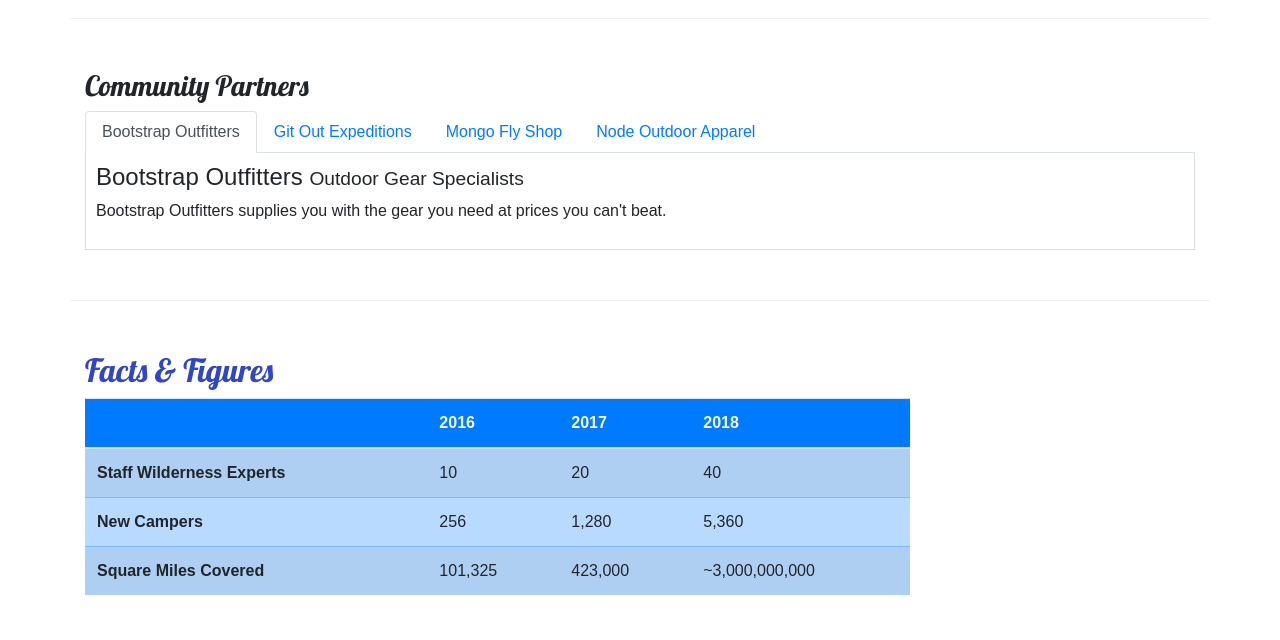
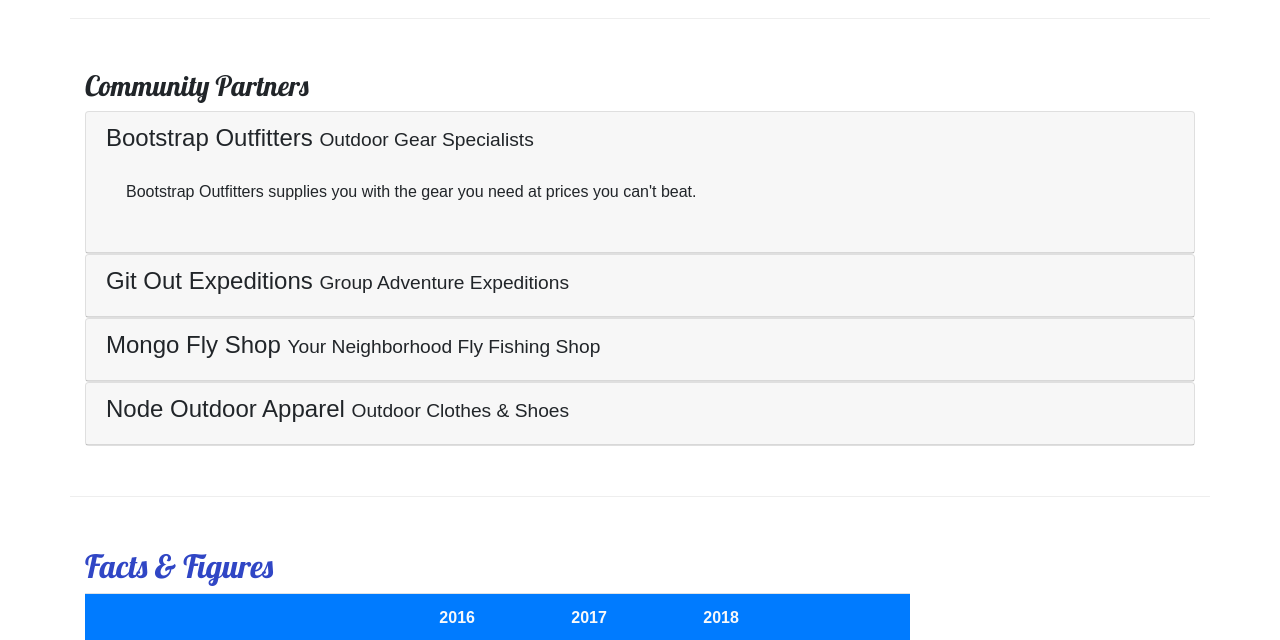
Before and after one commit to ApacheShogun/nucamp_bootstrap, a website: page aboutUs.html in a window 1280 px wide. Shown: the part 850-1490 px from the top of the page. Drawn offline with nearby package versions, Linux system fonts and the light colour scheme.

Commit message:
replaced the tabs with the accordion component

```diff
--- a/aboutUs.html
+++ b/aboutUs.html
@@ -97,28 +97,64 @@
         <div class="row row-content">
             <div class="col">
                 <h3>Community Partners</h3>
-                <ul class="nav nav-tabs">
-                    <li class="nav-item"><a class="nav-link active" href="#bootstrap" role="tab" data-toggle="tab">Bootstrap Outfitters</a></li>
-                    <li class="nav-item"><a class="nav-link" href="#git" role="tab" data-toggle="tab">Git Out Expeditions</a></li>
-                    <li class="nav-item"><a class="nav-link" href="#mongo" role="tab" data-toggle="tab">Mongo Fly Shop</a></li>
-                    <li class="nav-item"><a class="nav-link" href="#node" role="tab" data-toggle="tab">Node Outdoor Apparel</a></li>
-                </ul>
-                <div class="tab-content">
-                    <div role="tabpanel" class="tab-pane fade show active" id="bootstrap">
-                        <h4>Bootstrap Outfitters <small>Outdoor Gear Specialists</small></h4>
-                        <p class="d-none d-sm-block">Bootstrap Outfitters supplies you with the gear you need at prices you can't beat.</p>
+
+                <div id="accordion">
+                    <div class="card">
+                        <div role="tab" class="card-header">
+                            <h4>
+                                <a data-toggle="collapse" data-target="#bootstrap">
+                                    Bootstrap Outfitters <small>Outdoor Gear Specialists</small>
+                                </a>
+                            </h4>
+                            <div class="collapse show" id="bootstrap" data-parent="#accordion">
+                                <div class="card-body">
+                                    <p class="d-none d-sm-block">Bootstrap Outfitters supplies you with the gear you need at prices you can't beat.</p>
+                                </div>
+                            </div>
+                        </div>
                     </div>
-                    <div role="tabpanel" class="tab-pane fade" id="git">
-                        <h4>Git Out Expeditions <small>Group Adventure Expeditions</small></h4>
-                        <p class="d-none d-sm-block">Join Git Out Expeditions to explore new horizons with a group of other adventurers!</p>
+
+                    <div class="card">
+                        <div role="tab" class="card-header">
+                            <h4>
+                                <a class="collapsed" data-toggle="collapse" data-target="#git">
+                                    Git Out Expeditions <small>Group Adventure Expeditions</small>
+                                </a>
+                            </h4>
+                            <div class="collapse" id="git" data-parent="#accordion">
+                                <div class="card-body">
+                                    <p class="d-none d-sm-block">Join Git Out Expeditions to explore new horizons with a group of other adventurers!</p>
+                               </div>
+                            </div>
+                        </div>
                     </div>
-                    <div role="tabpanel" class="tab-pane fade" id="mongo">
-                        <h4>Mongo Fly Shop <small>Your Neighborhood Fly Fishing Shop.</small></h4>
-                        <p class="d-none d-sm-block">Need a new fishing pole, a tacklebox, or flies of all kinds? Stop by Mongo Fly Shop.</p>
+                    <div class="card">
+                        <div role="tab" class="card-header">
+                            <h4>
+                                <a class="collapsed" data-toggle="collapse" data-target="#mongo">
+                                    Mongo Fly Shop <small>Your Neighborhood Fly Fishing Shop</small>
+                                </a>
+                            </h4>
+                            <div class="collapse" id="mongo" data-parent="#accordion">
+                                <div class="card-body">
+                                    <p class="d-none d-sm-block">Need a new fishing pole, a tacklebox, or flies of all kinds? Stop by Mongo Fly Shop.</p>
+                                </div>
+                            </div>
+                        </div>
                     </div>
-                    <div role="tabpanel" class="tab-pane fade" id="node">
-                        <h4>Node Outdoor Apparel <small>Outdoor Clothes & Shoes</small></h4>
-                        <p class="d-none d-sm-block">From polar fleeces to swimsuits, hiking boots to waders, a visit to Node will be sure to get you covered.</p>
+                    <div class="card">
+                        <div role="tab" class="card-header">
+                            <h4>
+                                <a class="collapsed" data-toggle="collapse" data-target="#node">
+                                    Node Outdoor Apparel <small>Outdoor Clothes & Shoes</small>
+                                </a>
+                            </h4>
+                            <div class="collapse" id="node" data-parent="#accordion">
+                                <div class="card-body">
+                                    <p class="d-none d-sm-block">From polar fleeces to swimsuits, hiking boots to waders, a visit to Node will be sure to get you covered.</p>
+                                </div>
+                            </div>
+                        </div>
                     </div>
                 </div>
             </div>
--- a/assets/aboutUs.css
+++ b/assets/aboutUs.css
@@ -41,8 +41,8 @@ body {
   padding: 20px 0;
 }
 
-.tab-content {
-  border: 1px solid #DDD;
-  border-top: none;
-  padding: 10px;
+a, a:hover {
+  color: inherit;
+  text-decoration: none;
+  cursor: pointer;
 }
```
